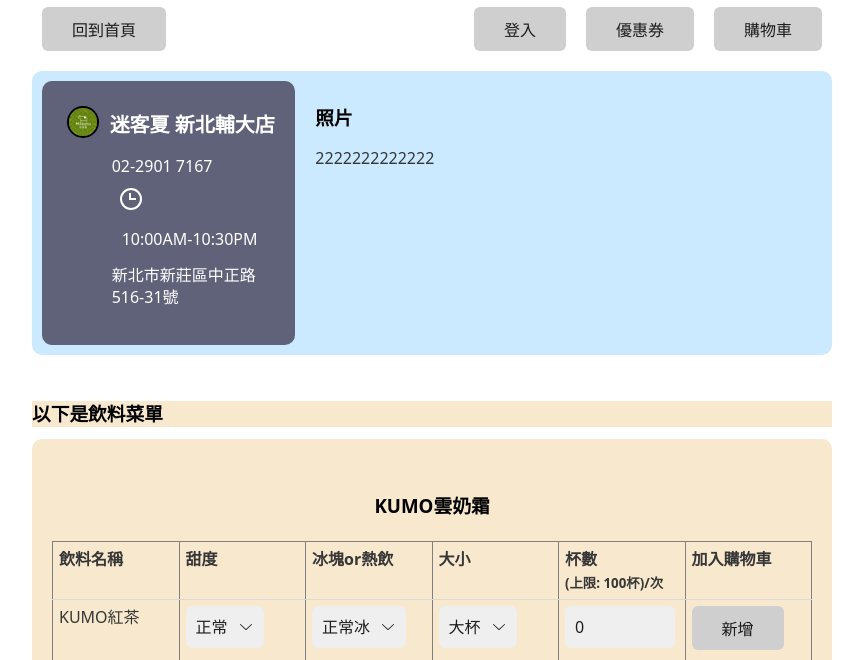
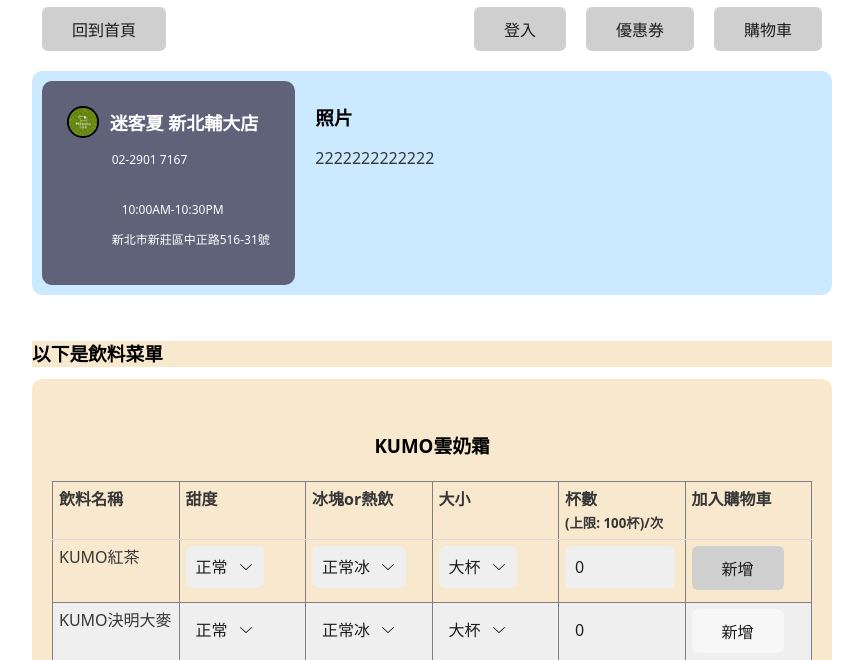
Before and after one commit to fuyu-chung/web, a plain HTML site: page html/Milksha.html in a window 1280 px wide. Shown: the part 119-779 px from the top of the page, without its empty margins (208-1071 px from the left). Drawn offline with nearby package versions, Linux system fonts and the light colour scheme.

Commit message:
css檔案位置更改

```diff
--- a/html/shopcss/style.css
+++ b/css/style.css
@@ -15,13 +15,13 @@
 }
 
 .text-info-shopinfo-top{
-    font-size: 20px;
+    font-size: 18px;
     color: #ffffff;
     font-weight: bolder;
     margin: 10px 0px 10px 0px;
 }
 .text-info-shopinfo-down{
-    font-size: 16px;
+    font-size: 12px;
     color: #ffffff;
     margin: 3px 0px 3px 0px;
 }
--- a/html/Milksha.html
+++ b/html/Milksha.html
@@ -8,8 +8,8 @@
 	<script src="https://code.jquery.com/jquery-3.6.0.min.js"
 		integrity="sha256-/xUj+3OJU5yExlq6GSYGSHk7tPXikynS7ogEvDej/m4=" crossorigin="anonymous"></script>
 
-	<link rel="stylesheet" href="shopcss/style.css" type="text/css">
-	<link rel="stylesheet" href="shopcss/icon.css" type="text/css">
+	<link rel="stylesheet" href="../css/style.css" type="text/css">
+	<!--<link rel="stylesheet" href="shopcss/icon.css" type="text/css">-->
 	<link href='https://css.gg/time.css' rel='stylesheet'>
 
 
```
Also changed, not shown: css/icon.css (renamed from html/shopcss/icon.css).
